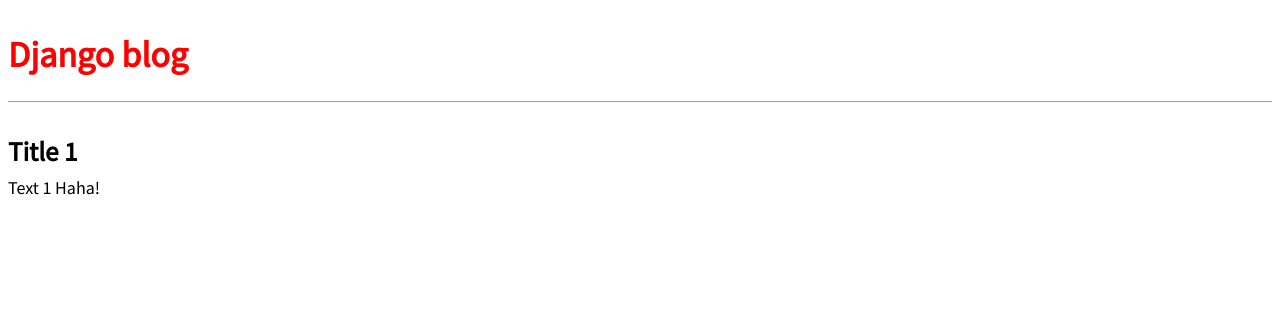
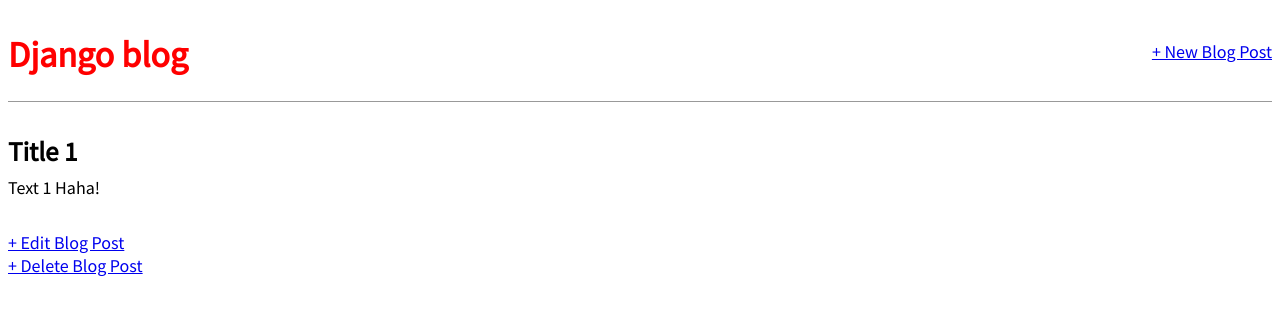
Before and after one commit to niharika95/Django-HelloWorld, a Django app: page /post/1/ in a window 1280 px wide. Shown: the top 315 px of the page. Run offline with Django 3.2, Linux system fonts and the light colour scheme; data comes from the database, SQL or seed files in the repository; both versions use the stored data as it was after the commit.

Commit message:
Included forms to add, delete, cerate and update posts.

```diff
--- a/blog/blog_project/blog_app/models.py
+++ b/blog/blog_project/blog_app/models.py
@@ -1,11 +1,15 @@
 from django.db import models
+from django.urls import reverse
 
 # Create your models here.
 
 class Post(models.Model):
-	author = models.ForeignKey('auth.User')
+	author = models.ForeignKey('auth.User', on_delete=models.CASCADE,)
 	title = models.CharField(max_length = 200)
 	text = models.TextField()
 
+	def get_absolute_url(self):
+		return reverse('post_list')
+
 	def __str__(self):
 		return self.title
--- a/blog/blog_project/blog_app/templates/blog_app/base.html
+++ b/blog/blog_project/blog_app/templates/blog_app/base.html
@@ -7,10 +7,16 @@
 	<link rel="stylesheet" type="text/css" href="{% static 'css/base.css' %}">
 </head>
 <body>
-	<header>
-		<h1><a href="/">Django blog</a></h1>
-	</header>
 	<div class="container">
+		<header>
+			<div class="nav-left">
+				<h1><a href="/">Django blog</a></h1>
+			</div>
+			<div class="nav-right">
+				<a href="{% url 'post_new' %}"> + New Blog Post</a>
+			</div>
+		</header>
+
 		{% block content %}
 		{% endblock content %}
 	</div>
--- a/blog/blog_project/blog_app/templates/blog_app/post_detail.html
+++ b/blog/blog_project/blog_app/templates/blog_app/post_detail.html
@@ -5,4 +5,8 @@
 		<h2>{{ postDetail.title }}</h2>
 		<p>{{ postDetail.text }}</p>
 	</div>
+
+	<a href="{% url 'post_edit' postDetail.pk %}">+ Edit Blog Post</a>
+	<br>
+	<a href="{% url 'post_delete' postDetail.pk %}">+ Delete Blog Post</a>
 {% endblock content %}
--- a/blog/blog_project/blog_app/urls.py
+++ b/blog/blog_project/blog_app/urls.py
@@ -1,7 +1,18 @@
-from django.conf.urls import url
+#from django.conf.urls import url
+from django.urls import path
 from blog_app import views
 
 urlpatterns = [
-	url(r'^$', views.BlogListView.as_view(), name = 'post_list'),
-	url(r'^post/(?P<pk>\d+)/$', views.BlogDetailView.as_view(), name = 'post_detail'),
+	path('', views.BlogListView.as_view(), name='post_list'),
+	path('post/<int:pk>/', views.BlogDetailView.as_view(), name='post_detail'),
+	path('post/new', views.BlogCreateView.as_view(), name='post_new'),
+	path('post/<int:pk>/edit/', views.BlogUpdateView.as_view(), name='post_edit'),
+	path('post/<int:pk>/delete/', views.BlogDeleteView.as_view(), name='post_delete'),
 ]
+
+
+# urlpatterns = [
+# 	url(r'^$', views.BlogListView.as_view(), name = 'post_list'),
+# 	url(r'^post/(?P<pk>\d+)/$', views.BlogDetailView.as_view(), name = 'post_detail'),
+# 	url(r'^post/new/$', views.BlogCreateView.as_view(), name = 'post_new'),
+# ]
--- a/blog/blog_project/blog_app/views.py
+++ b/blog/blog_project/blog_app/views.py
@@ -1,5 +1,7 @@
 from django.views.generic import ListView, DetailView
+from django.views.generic.edit import CreateView, UpdateView, DeleteView
 from blog_app.models import Post
+from django.urls import reverse_lazy
 
 # Create your views here.
 class BlogListView(ListView):
@@ -11,3 +13,18 @@ class BlogDetailView(DetailView):
 	model = Post
 	template_name = 'blog_app/post_detail.html'
 	context_object_name = 'postDetail'
+
+class BlogCreateView(CreateView):
+	model = Post
+	template_name = 'blog_app/post_new.html'
+	fields = '__all__'
+
+class BlogUpdateView(UpdateView):
+	model = Post
+	template_name = 'blog_app/post_edit.html'
+	fields = ['title', 'text']
+
+class BlogDeleteView(DeleteView):
+	model = Post
+	template_name = 'blog_app/post_delete.html'
+	success_url = reverse_lazy('post_list')
```
Also changed, not shown: blog/blog_project/blog_app/templates/blog_app/post_delete.html (added, +10 -0 lines), blog/blog_project/blog_app/templates/blog_app/post_edit.html (added, +9 -0 lines), blog/blog_project/blog_app/templates/blog_app/post_new.html (added, +9 -0 lines), blog/blog_project/db.sqlite3.
